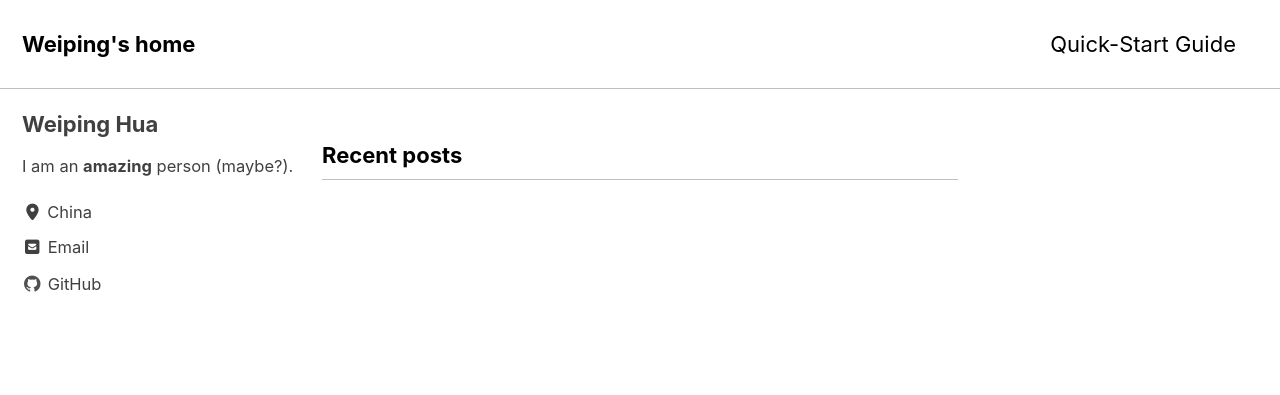
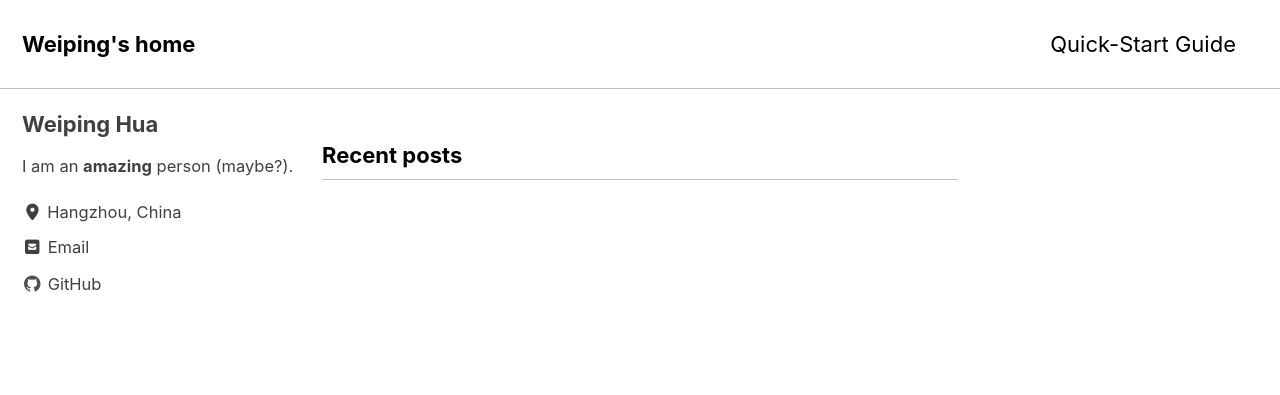
Before and after one commit to huaweiping/huaweiping.github.io, a Jekyll site: the page built from index.html, in a window 1280 px wide. Shown: the top 395 px of the page. Built offline with Jekyll 4.4.1, drawn with Linux system fonts in a browser that asks for light colours; cached includes are drawn as plain includes; the list of posts is cut into pages by our own code.

Commit message:
2026/03/25-v1.0.2

```diff
--- a/_config.yml
+++ b/_config.yml
@@ -21,7 +21,7 @@ title                    : "Weiping's home"
 title_separator          : "-"
 subtitle                 : # site tagline that appears below site title in masthead
 name                     : "Weiping Hua"
-description              : "Currently a Postdoc in Hangzhou"
+description              : "A small funny place"
 url                      : # the base hostname & protocol for your site e.g. "https://mmistakes.github.io"
 baseurl                  : # the subpath of your site, e.g. "/blog"
 repository               : # GitHub username/repo-name e.g. "mmistakes/minimal-mistakes"
@@ -117,7 +117,7 @@ author:
   name             : "Weiping Hua"
   avatar           : # path of avatar image, e.g. "/assets/images/bio-photo.jpg"
   bio              : "I am an **amazing** person (maybe?)."
-  location         : "China"
+  location         : "Hangzhou, China"
   email            :
   # fediverse      : "@you@instance.social"  # used for fediverse:creator meta tag
   links:
```
